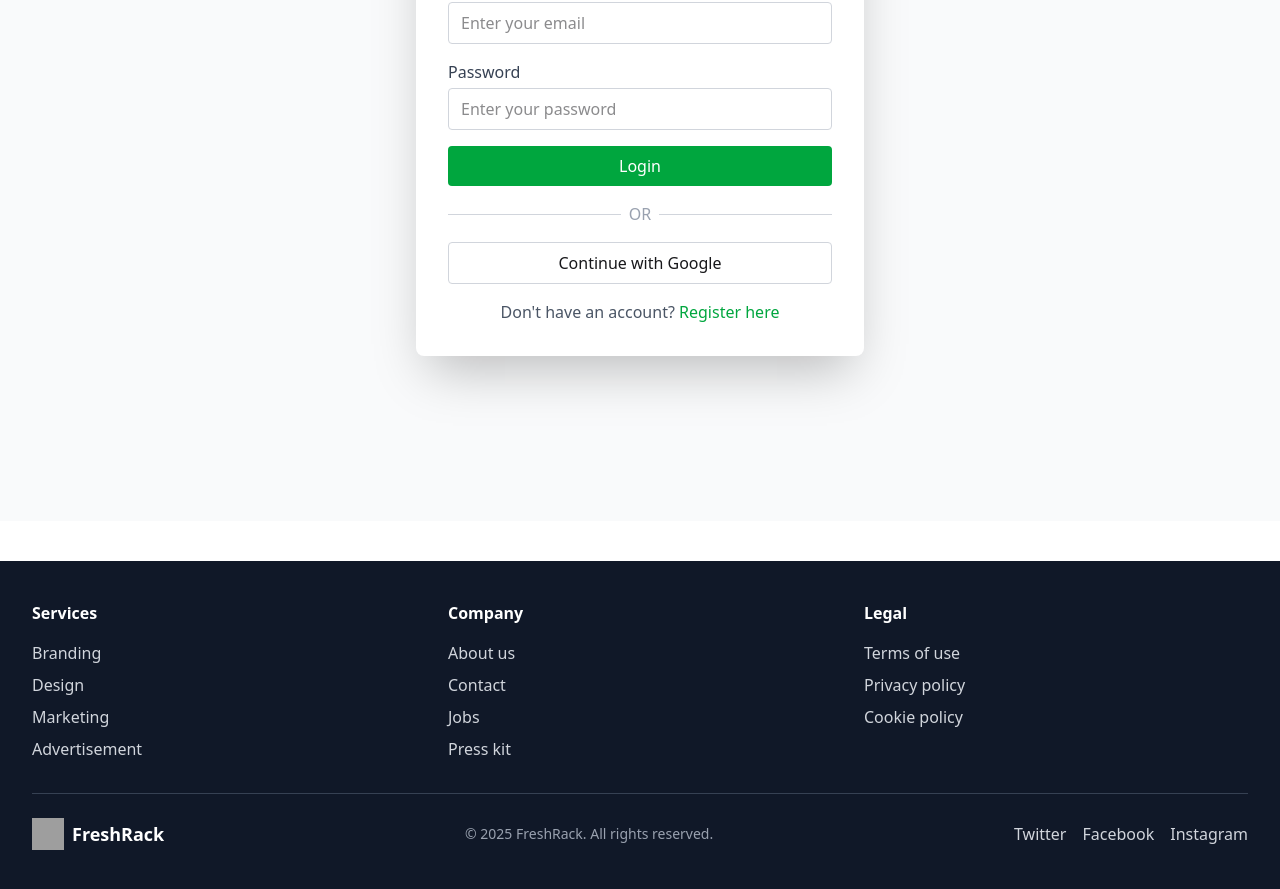
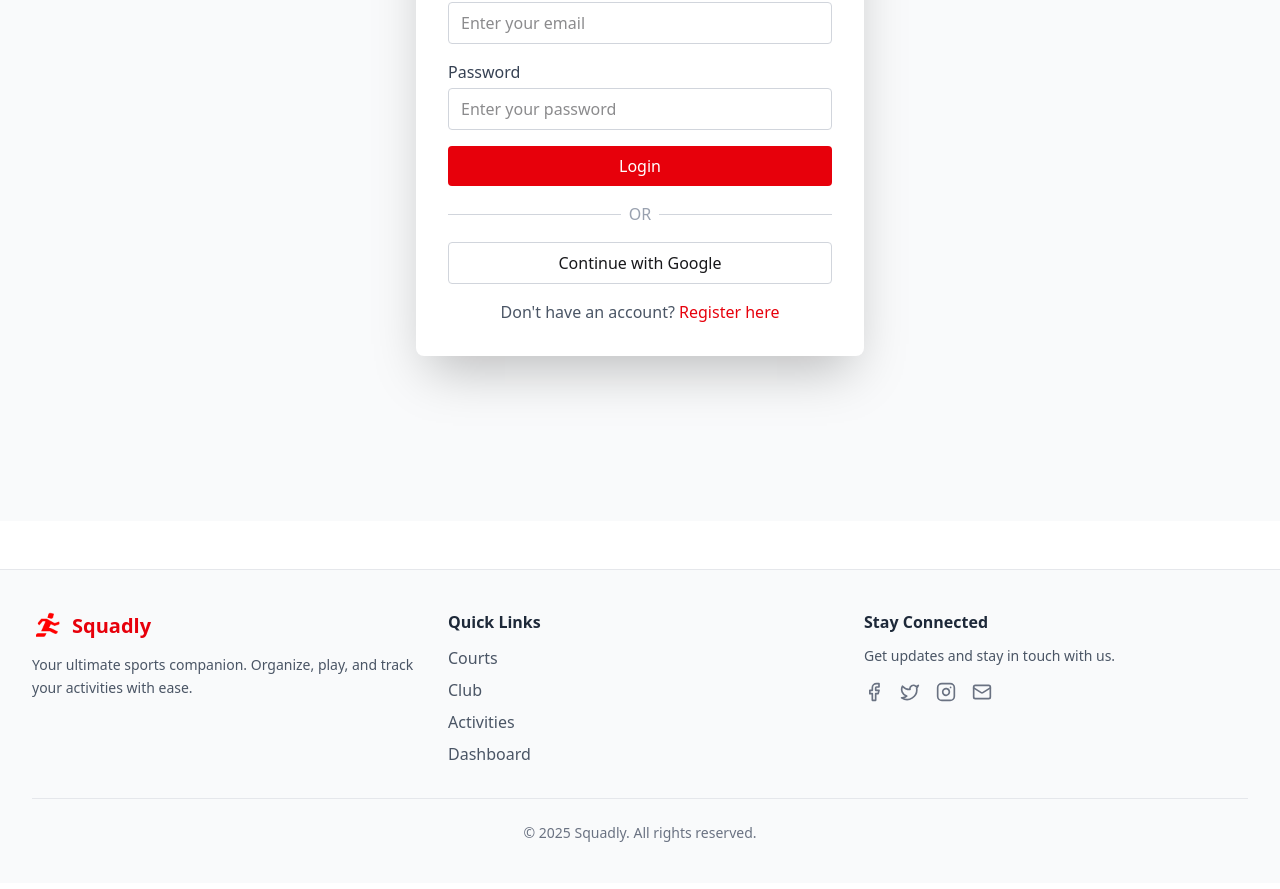
Before and after one commit to rubyrepo/squadly, a React (Vite) app: page /login in a window 1280 px wide. Shown: the part 343-1232 px from the top of the page. Built offline with nearby package versions, Linux system fonts and the light colour scheme; grey boxes are pictures that could not be loaded.

Commit message:
web ui and login hangel

```diff
--- a/src/components/Footer.jsx
+++ b/src/components/Footer.jsx
@@ -1,56 +1,112 @@
 import React from "react";
 import { Link } from "react-router";
+import { Facebook, Twitter, Instagram, Mail } from "lucide-react";
 
 const Footer = () => {
   return (
-    <footer className="bg-gray-900 text-gray-300 py-10 mt-10">
-      <div className="max-w-7xl mx-auto px-4 sm:px-6 lg:px-8">
+    <footer className="bg-gray-50 border-t border-gray-200 mt-12">
+      <div className="max-w-7xl mx-auto px-4 sm:px-6 lg:px-8 py-10">
+        {/* Top section */}
         <div className="grid grid-cols-1 md:grid-cols-3 gap-8">
+          {/* Brand */}
           <div>
-            <h6 className="text-white font-semibold mb-4">Services</h6>
+            <Link to="/" className="flex items-center gap-2">
+              <img
+                src="/icons8-track-and-field-96.png"
+                alt="logo"
+                className="h-8 w-8"
+              />
+              <span className="text-xl font-bold text-red-600">Squadly</span>
+            </Link>
+            <p className="mt-3 text-sm text-gray-600 leading-relaxed">
+              Your ultimate sports companion. Organize, play, and track your
+              activities with ease.
+            </p>
+          </div>
+
+          {/* Quick Links */}
+          <div>
+            <h3 className="text-gray-800 font-semibold mb-3">Quick Links</h3>
             <ul className="space-y-2">
-              <li><Link to="/" className="hover:text-green-500 transition-colors">Branding</Link></li>
-              <li><Link to="/" className="hover:text-green-500 transition-colors">Design</Link></li>
-              <li><Link to="/" className="hover:text-green-500 transition-colors">Marketing</Link></li>
-              <li><Link to="/" className="hover:text-green-500 transition-colors">Advertisement</Link></li>
+              <li>
+                <Link
+                  to="/courts"
+                  className="text-gray-600 hover:text-red-600 transition-colors"
+                >
+                  Courts
+                </Link>
+              </li>
+              <li>
+                <Link
+                  to="/club"
+                  className="text-gray-600 hover:text-red-600 transition-colors"
+                >
+                  Club
+                </Link>
+              </li>
+              <li>
+                <Link
+                  to="/activities"
+                  className="text-gray-600 hover:text-red-600 transition-colors"
+                >
+                  Activities
+                </Link>
+              </li>
+              <li>
+                <Link
+                  to="/dashboard"
+                  className="text-gray-600 hover:text-red-600 transition-colors"
+                >
+                  Dashboard
+                </Link>
+              </li>
             </ul>
           </div>
 
+          {/* Contact & Socials */}
           <div>
-            <h6 className="text-white font-semibold mb-4">Company</h6>
-            <ul className="space-y-2">
-              <li><Link to="/" className="hover:text-green-500 transition-colors">About us</Link></li>
-              <li><Link to="/" className="hover:text-green-500 transition-colors">Contact</Link></li>
-              <li><Link to="/" className="hover:text-green-500 transition-colors">Jobs</Link></li>
-              <li><Link to="/" className="hover:text-green-500 transition-colors">Press kit</Link></li>
-            </ul>
-          </div>
-
-          <div>
-            <h6 className="text-white font-semibold mb-4">Legal</h6>
-            <ul className="space-y-2">
-              <li><Link to="/" className="hover:text-green-500 transition-colors">Terms of use</Link></li>
-              <li><Link to="/" className="hover:text-green-500 transition-colors">Privacy policy</Link></li>
-              <li><Link to="/" className="hover:text-green-500 transition-colors">Cookie policy</Link></li>
-            </ul>
+            <h3 className="text-gray-800 font-semibold mb-3">Stay Connected</h3>
+            <p className="text-sm text-gray-600 mb-4">
+              Get updates and stay in touch with us.
+            </p>
+            <div className="flex gap-4">
+              <a
+                href="https://facebook.com"
+                target="_blank"
+                rel="noreferrer"
+                className="text-gray-500 hover:text-red-600 transition-colors"
+              >
+                <Facebook className="h-5 w-5" />
+              </a>
+              <a
+                href="https://twitter.com"
+                target="_blank"
+                rel="noreferrer"
+                className="text-gray-500 hover:text-red-600 transition-colors"
+              >
+                <Twitter className="h-5 w-5" />
+              </a>
+              <a
+                href="https://instagram.com"
+                target="_blank"
+                rel="noreferrer"
+                className="text-gray-500 hover:text-red-600 transition-colors"
+              >
+                <Instagram className="h-5 w-5" />
+              </a>
+              <a
+                href="mailto:support@squadly.com"
+                className="text-gray-500 hover:text-red-600 transition-colors"
+              >
+                <Mail className="h-5 w-5" />
+              </a>
+            </div>
           </div>
         </div>
 
-        <div className="border-t border-gray-700 mt-8 pt-6 flex flex-col md:flex-row items-center justify-between">
-          <Link to="/" className="flex items-center gap-2 mb-4 md:mb-0">
-            <img src="/src/assets/icons8-leaf-48.png" alt="logo" className="h-8 w-8" />
-            <span className="text-white font-semibold text-lg">FreshRack</span>
-          </Link>
-
-          <p className="text-sm text-gray-400">
-            © {new Date().getFullYear()} FreshRack. All rights reserved.
-          </p>
-
-          <div className="flex gap-4 mt-4 md:mt-0">
-            <a href="#" className="hover:text-green-500 transition-colors">Twitter</a>
-            <a href="#" className="hover:text-green-500 transition-colors">Facebook</a>
-            <a href="#" className="hover:text-green-500 transition-colors">Instagram</a>
-          </div>
+        {/* Bottom section */}
+        <div className="border-t border-gray-200 mt-8 pt-6 text-center text-sm text-gray-500">
+          © {new Date().getFullYear()} Squadly. All rights reserved.
         </div>
       </div>
     </footer>
--- a/src/components/Navbar.jsx
+++ b/src/components/Navbar.jsx
@@ -1,4 +1,4 @@
-import React, { useState } from "react";
+import React, { useState, useRef, useEffect } from "react";
 import { Link } from "react-router";
 import { useAuth } from "../context/AuthContext";
 import { Menu, X } from "lucide-react";
@@ -6,42 +6,77 @@ import { Menu, X } from "lucide-react";
 const Navbar = () => {
   const { user, logout } = useAuth();
   const [isOpen, setIsOpen] = useState(false);
+  const [isDropdownOpen, setIsDropdownOpen] = useState(false);
+  const [imgError, setImgError] = useState(false);
+  const dropdownRef = useRef(null);
+
+  // Close dropdown when clicking outside
+  useEffect(() => {
+    const handleClickOutside = (event) => {
+      if (dropdownRef.current && !dropdownRef.current.contains(event.target)) {
+        setIsDropdownOpen(false);
+      }
+    };
+    document.addEventListener("mousedown", handleClickOutside);
+    return () => document.removeEventListener("mousedown", handleClickOutside);
+  }, []);
 
   const UserProfile = () => (
     <div className="flex items-center gap-4">
-      <div className="relative group">
-        {user?.photoURL ? (
+      <div className="relative" ref={dropdownRef}>
+        <button
+          onClick={() => setIsDropdownOpen(!isDropdownOpen)}
+          className="focus:outline-none"
+        >
+          {user?.photoURL && !imgError ? (
             <img
               src={user.photoURL}
               alt={user.username}
               className="w-9 h-9 rounded-full object-cover"
+              onError={() => setImgError(true)}
             />
           ) : (
-          <div className="flex items-center justify-center w-9 h-9 rounded-full bg-green-600 text-white font-semibold">
-            {user?.username?.[0]?.toUpperCase()}
+            <div className="flex items-center justify-center w-9 h-9 rounded-full bg-red-600 text-white font-semibold">
+              {user?.username?.[0]?.toUpperCase() || "U"}
             </div>
           )}
+        </button>
 
-        <div className="absolute hidden group-hover:block -bottom-10 left-1/2 -translate-x-1/2 px-2 py-1 bg-gray-800 text-white text-sm rounded whitespace-nowrap">
-          {user?.username}
+        {/* Dropdown Menu */}
+        {isDropdownOpen && (
+          <div className="absolute right-0 mt-2 w-48 bg-white rounded-lg shadow-lg py-2 z-50">
+            <div className="px-4 py-2 text-sm text-gray-700 border-b border-gray-100">
+              {user?.username || user?.email}
             </div>
-      </div>
+            <Link
+              to="/dashboard"
+              className="block px-4 py-2 text-sm text-gray-700 hover:bg-gray-50"
+              onClick={() => setIsDropdownOpen(false)}
+            >
+              Dashboard
+            </Link>
             <button
-        onClick={logout}
-        className="text-gray-600 hover:text-red-500 transition-colors"
+              onClick={() => {
+                logout();
+                setIsDropdownOpen(false);
+              }}
+              className="w-full text-left px-4 py-2 text-sm text-red-600 hover:bg-gray-50"
             >
               Logout
             </button>
+          </div>
+        )}
+      </div>
     </div>
   );
 
   const navLinks = [
     { to: "/", label: "Home" },
-    { to: "/fridge", label: "Fridge" },
+    { to: "/courts", label: "Courts" },
     ...(user
       ? [
-          { to: "/add-food", label: "Add Food" },
-          { to: "/my-items", label: "My Items" },
+          { to: "/club", label: "Club" },
+          { to: "/activities", label: "Activities" },
         ]
       : []),
   ];
@@ -50,9 +85,13 @@ const Navbar = () => {
     <nav className="bg-white shadow-sm sticky top-0 z-50">
       <div className="max-w-7xl mx-auto px-4 sm:px-6 lg:px-8">
         <div className="flex justify-between h-16 items-center">
-
+          {/* Logo */}
           <Link to="/" className="flex items-center gap-2 font-bold text-xl">
-            <img src="/src/assets/icons8-leaf-48.png" alt="logo" className="h-8 w-8" />
+            <img
+              src="/icons8-track-and-field-96.png"
+              alt="logo"
+              className="h-8 w-8"
+            />
             <span className="text-gray-800">Squadly</span>
           </Link>
 
@@ -62,25 +101,28 @@ const Navbar = () => {
               <Link
                 key={link.to}
                 to={link.to}
-                className="text-gray-600 hover:text-green-600 transition-colors"
+                className="text-gray-600 hover:text-red-600 transition-colors"
               >
                 {link.label}
               </Link>
             ))}
           </div>
 
-          {/* Right side */}
+          {/* Right Side */}
           <div className="hidden md:flex items-center gap-4">
             {user ? (
               <UserProfile />
             ) : (
               <>
-                <Link to="/login" className="text-gray-600 hover:text-green-600 transition-colors">
+                <Link
+                  to="/login"
+                  className="text-gray-600 hover:text-red-600 transition-colors"
+                >
                   Login
                 </Link>
                 <Link
                   to="/register"
-                  className="bg-green-600 text-white px-4 py-2 rounded-lg hover:bg-green-700 transition-colors"
+                  className="bg-red-600 text-white px-4 py-2 rounded-lg hover:bg-red-700 transition-colors"
                 >
                   Register
                 </Link>
@@ -106,7 +148,7 @@ const Navbar = () => {
               key={link.to}
               to={link.to}
               onClick={() => setIsOpen(false)}
-              className="block text-gray-600 hover:text-green-600 transition-colors"
+              className="block text-gray-600 hover:text-red-600 transition-colors"
             >
               {link.label}
             </Link>
@@ -121,14 +163,14 @@ const Navbar = () => {
               <Link
                 to="/login"
                 onClick={() => setIsOpen(false)}
-                className="text-gray-600 hover:text-green-600 transition-colors"
+                className="text-gray-600 hover:text-red-600 transition-colors"
               >
                 Login
               </Link>
               <Link
                 to="/register"
                 onClick={() => setIsOpen(false)}
-                className="bg-green-600 text-white px-4 py-2 rounded-lg hover:bg-green-700 transition-colors"
+                className="bg-red-600 text-white px-4 py-2 rounded-lg hover:bg-red-700 transition-colors"
               >
                 Register
               </Link>
--- a/src/components/Slider.jsx
+++ b/src/components/Slider.jsx
@@ -6,53 +6,53 @@ import { NavLink } from 'react-router';
 import 'swiper/css';
 import 'swiper/css/pagination';
 
-const accent = '#00a63e';
+const accent = '#ff0000'; // Red accent for your theme
 
 const slides = [
   {
-    img: 'https://images.pexels.com/photos/958545/pexels-photo-958545.jpeg',
-    alt: 'Fresh Fruits & Vegetables',
-    title: 'Keep Your Food Fresh Longer',
-    description: 'Track your groceries and get notified before they expire, reducing waste and saving money.',
-    listTitle: 'Benefits of tracking:',
+    img: 'https://images.pexels.com/photos/2294361/pexels-photo-2294361.jpeg',
+    alt: 'Soccer Court',
+    title: 'Book Your Court Easily',
+    description: 'Reserve courts online for soccer, tennis, basketball, or other sports quickly and securely.',
+    listTitle: 'Why choose us:',
     items: [
-      'Receive alerts for upcoming expiry dates',
-      'Organize your fridge and pantry efficiently',
-      'Reduce food waste and save money',
-      'Know exactly what you have at a glance',
+      'Instant court booking',
+      'View available slots in real-time',
+      'Manage your reservations effortlessly',
+      'Play anytime without waiting',
     ],
-    buttonText: 'Start Tracking',
-    link: '/add-food',
+    buttonText: 'Book Now',
+    link: '/courts',
   },
   {
-    img: 'https://images.pexels.com/photos/262959/pexels-photo-262959.jpeg',
-    alt: 'Organized Kitchen',
-    title: 'Organize Your Kitchen Like a Pro',
-    description: 'Create a smart inventory of your food items, sorted by category and expiry date.',
-    listTitle: 'What you can do:',
+    img: 'https://images.pexels.com/photos/1166862/pexels-photo-1166862.jpeg',
+    alt: 'Sports Club Activities',
+    title: 'Join Exciting Sports Activities',
+    description: 'Participate in tournaments, classes, and fun group activities organized by our club.',
+    listTitle: 'Activities include:',
     items: [
-      'Add and manage all your food items',
-      'Track quantities and categories easily',
-      'See items that are about to expire',
-      'Maintain a clean and organized kitchen',
+      'Football & Basketball tournaments',
+      'Yoga and fitness classes',
+      'Swimming sessions',
+      'Team-building sports events',
     ],
-    buttonText: 'My Items',
-    link: '/my-items',
+    buttonText: 'Explore Activities',
+    link: '/activities',
   },
   {
-    img: 'https://images.pexels.com/photos/1603901/pexels-photo-1603901.jpeg',
-    alt: 'Reduce Waste',
-    title: 'Save Money & Reduce Waste',
-    description: 'Minimize food wastage and make smarter shopping decisions with timely alerts.',
-    listTitle: 'How it helps:',
+    img: 'https://images.pexels.com/photos/4056723/pexels-photo-4056723.jpeg',
+    alt: 'Membership Benefits',
+    title: 'Become a Club Member',
+    description: 'Gain access to exclusive facilities, priority bookings, and member-only events.',
+    listTitle: 'Member benefits:',
     items: [
-      'Never forget about expiring items',
-      'Plan your meals efficiently',
-      'Track your pantry in one place',
-      'Reduce unnecessary grocery expenses',
+      'Discounted court bookings',
+      'Early access to events',
+      'Personalized training sessions',
+      'Community networking opportunities',
     ],
-    buttonText: 'Learn More',
-    link: '/about',
+    buttonText: 'Join Now',
+    link: '/membership',
   },
 ];
 
@@ -70,7 +70,7 @@ const Slider = () => {
       >
         {slides.map((slide, index) => (
           <SwiperSlide key={index}>
-            <div className="flex flex-col md:flex-row w-full h-[400px] md:h-[450px] bg-white rounded-lg shadow-lg border border-green-600 overflow-hidden mx-auto">
+            <div className="flex flex-col md:flex-row w-full h-[400px] md:h-[450px] bg-white rounded-lg shadow-lg border border-red-600 overflow-hidden mx-auto">
               {/* Image Section */}
               <div className="w-full md:w-1/2 h-[200px] md:h-full flex-shrink-0">
                 <img
--- a/src/pages/Login.jsx
+++ b/src/pages/Login.jsx
@@ -85,7 +85,7 @@ const Login = () => {
             <input
               type="email"
               placeholder="Enter your email"
-              className="px-3 py-2 border border-gray-300 rounded focus:outline-none focus:ring-2 focus:ring-green-500"
+              className="px-3 py-2 border border-gray-300 rounded focus:outline-none focus:ring-2 focus:ring-red-500"
               value={email}
               onChange={(e) => setEmail(e.target.value)}
               required
@@ -97,7 +97,7 @@ const Login = () => {
             <input
               type="password"
               placeholder="Enter your password"
-              className="px-3 py-2 border border-gray-300 rounded focus:outline-none focus:ring-2 focus:ring-green-500"
+              className="px-3 py-2 border border-gray-300 rounded focus:outline-none focus:ring-2 focus:ring-red-500"
               value={password}
               onChange={(e) => setPassword(e.target.value)}
               required
@@ -107,7 +107,7 @@ const Login = () => {
           <button
             type="submit"
             disabled={loading}
-            className="w-full px-4 py-2 bg-green-600 text-white font-medium rounded hover:bg-green-700 transition"
+            className="w-full px-4 py-2 bg-red-600 text-white font-medium rounded hover:bg-red-700 transition"
           >
             {loading ? (
               <div className="animate-spin border-4 border-white border-t-transparent h-5 w-5 mx-auto rounded-full"></div>
@@ -132,7 +132,7 @@ const Login = () => {
 
         <p className="text-center mt-4 text-gray-600">
           Don't have an account?{" "}
-          <Link to="/register" className="text-green-600 font-medium hover:underline">
+          <Link to="/register" className="text-red-600 font-medium hover:underline">
             Register here
           </Link>
         </p>
--- a/src/pages/Register.jsx
+++ b/src/pages/Register.jsx
@@ -117,7 +117,7 @@ const Register = () => {
               value={formData.name}
               onChange={handleChange}
               required
-              className="px-3 py-2 border border-gray-300 rounded focus:outline-none focus:ring-2 focus:ring-green-500"
+              className="px-3 py-2 border border-gray-300 rounded focus:outline-none focus:ring-2 focus:ring-red-500"
             />
           </div>
 
@@ -131,7 +131,7 @@ const Register = () => {
               value={formData.email}
               onChange={handleChange}
               required
-              className="px-3 py-2 border border-gray-300 rounded focus:outline-none focus:ring-2 focus:ring-green-500"
+              className="px-3 py-2 border border-gray-300 rounded focus:outline-none focus:ring-2 focus:ring-red-500"
             />
           </div>
 
@@ -144,7 +144,7 @@ const Register = () => {
               placeholder="Photo URL"
               value={formData.photoURL}
               onChange={handleChange}
-              className="px-3 py-2 border border-gray-300 rounded focus:outline-none focus:ring-2 focus:ring-green-500"
+              className="px-3 py-2 border border-gray-300 rounded focus:outline-none focus:ring-2 focus:ring-red-500"
             />
           </div>
 
@@ -158,7 +158,7 @@ const Register = () => {
               value={formData.password}
               onChange={handleChange}
               required
-              className={`px-3 py-2 border rounded focus:outline-none focus:ring-2 focus:ring-green-500 ${
+              className={`px-3 py-2 border rounded focus:outline-none focus:ring-2 focus:ring-red-500 ${
                 passwordError ? "border-red-500" : "border-gray-300"
               }`}
             />
@@ -169,7 +169,7 @@ const Register = () => {
           <button
             type="submit"
             disabled={loading || !!passwordError}
-            className="w-full px-4 py-2 bg-green-600 text-white font-medium rounded hover:bg-green-700 transition"
+            className="w-full px-4 py-2 bg-red-600 text-white font-medium rounded hover:bg-red-700 transition"
           >
             {loading ? (
               <div className="animate-spin border-4 border-white border-t-transparent h-5 w-5 mx-auto rounded-full"></div>
@@ -196,7 +196,7 @@ const Register = () => {
 
         <p className="text-center mt-4 text-gray-600">
           Already have an account?{" "}
-          <Link to="/login" className="text-green-600 font-medium hover:underline">
+          <Link to="/login" className="text-red-600 font-medium hover:underline">
             Login here
           </Link>
         </p>
```
Also changed, not shown: src/pages/ErrorPage.jsx (+39 -14 lines). Lines whose indentation alone changed are shown as unchanged.
